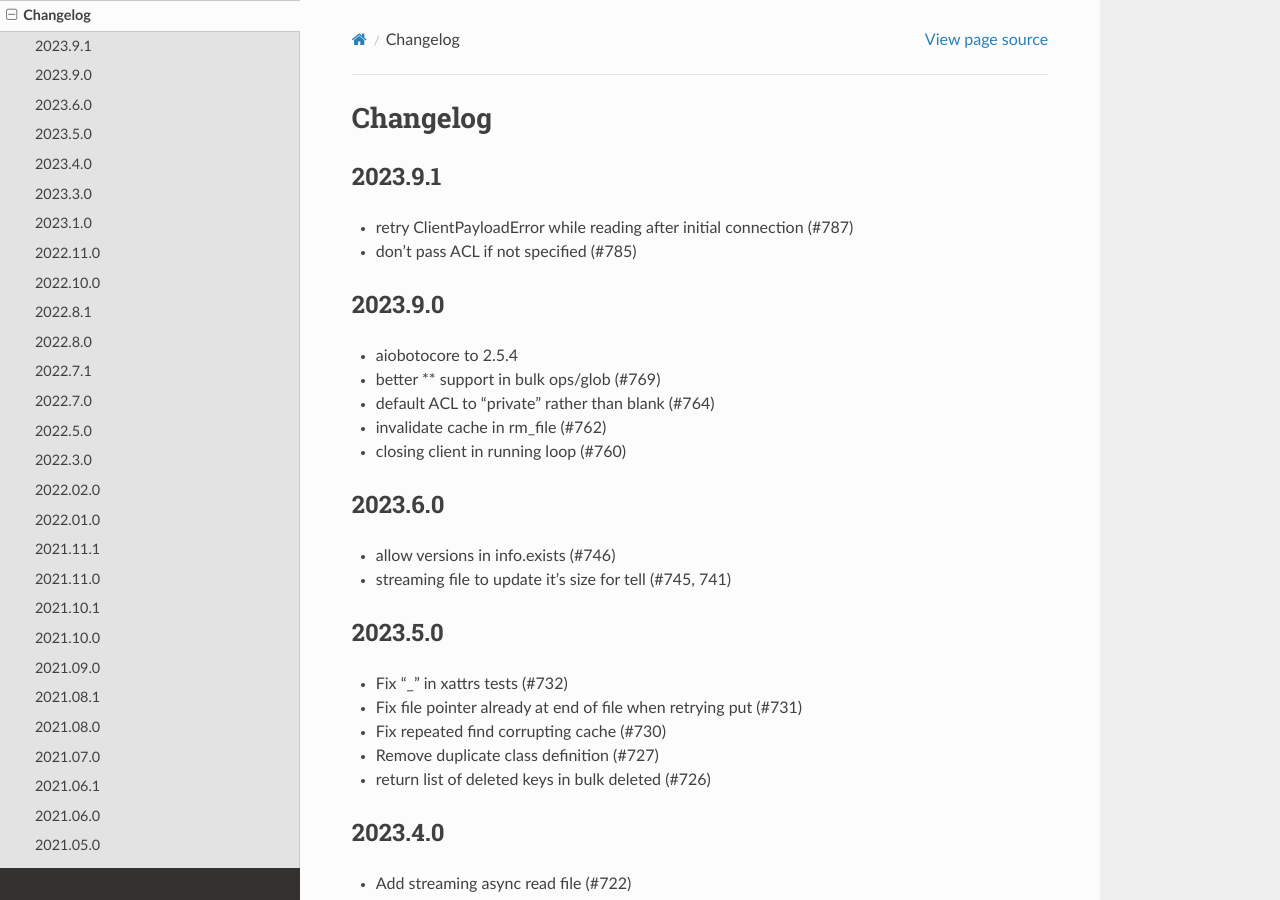
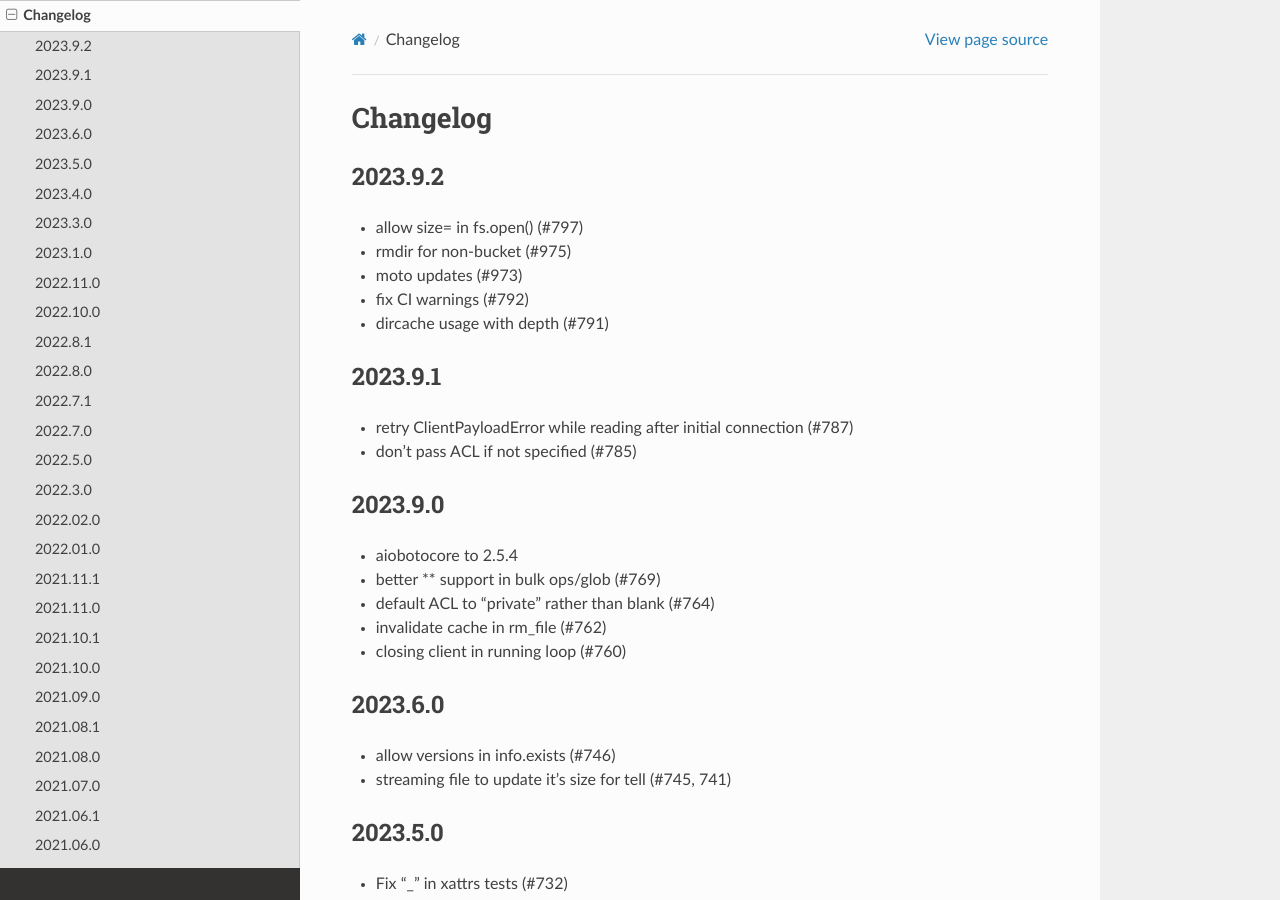
Before and after one commit to zarr-developers/s3fs, a Sphinx documentation site: the page built from docs/source/changelog.rst, in a window 1280 px wide and 900 px high. Built offline with Sphinx 7.4.7 and the Read the Docs theme 2.0.0, drawn with Linux system fonts in a browser that asks for light colours.

Commit message:
changelog (#798)

```diff
--- a/docs/source/changelog.rst
+++ b/docs/source/changelog.rst
@@ -1,5 +1,14 @@
 Changelog
 =========
+
+2023.9.2
+--------
+
+- allow size= in fs.open() (#797)
+- rmdir for non-bucket (#975)
+- moto updates (#973)
+- fix CI warnings (#792)
+- dircache usage with depth (#791)
 
 2023.9.1
 --------
--- a/requirements.txt
+++ b/requirements.txt
@@ -1,3 +1,3 @@
 aiobotocore~=2.5.4
-fsspec==2023.9.1
+fsspec==2023.9.2
 aiohttp!=4.0.0a0, !=4.0.0a1
```
